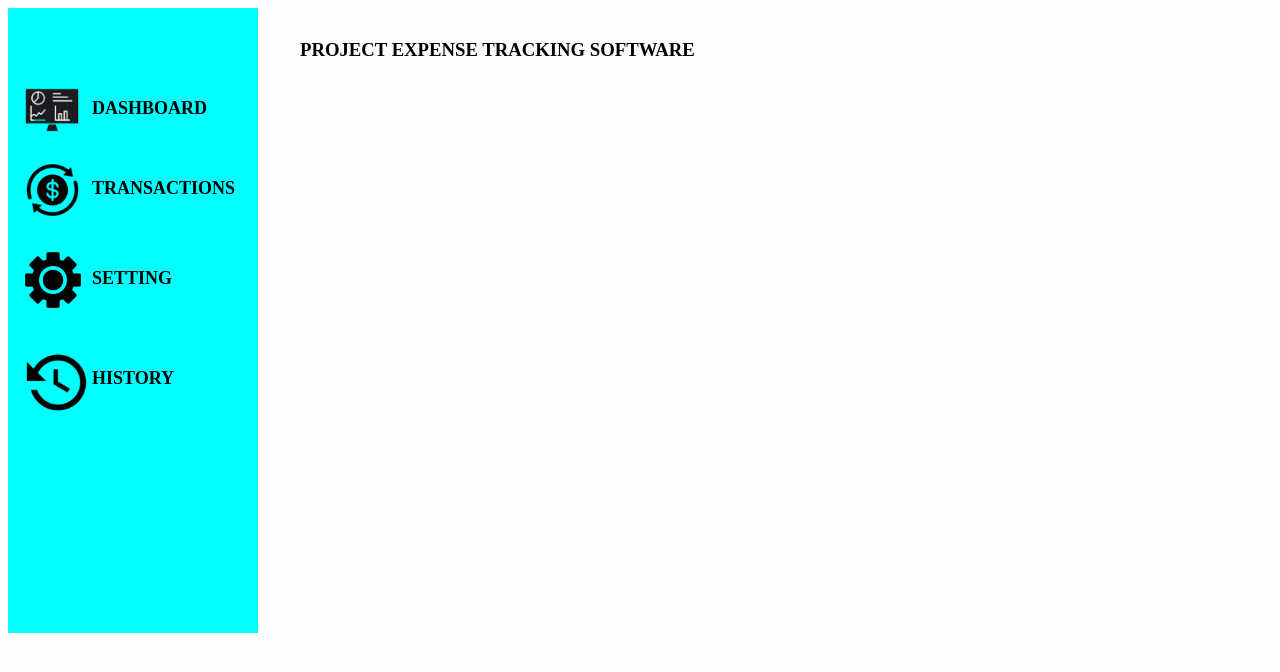
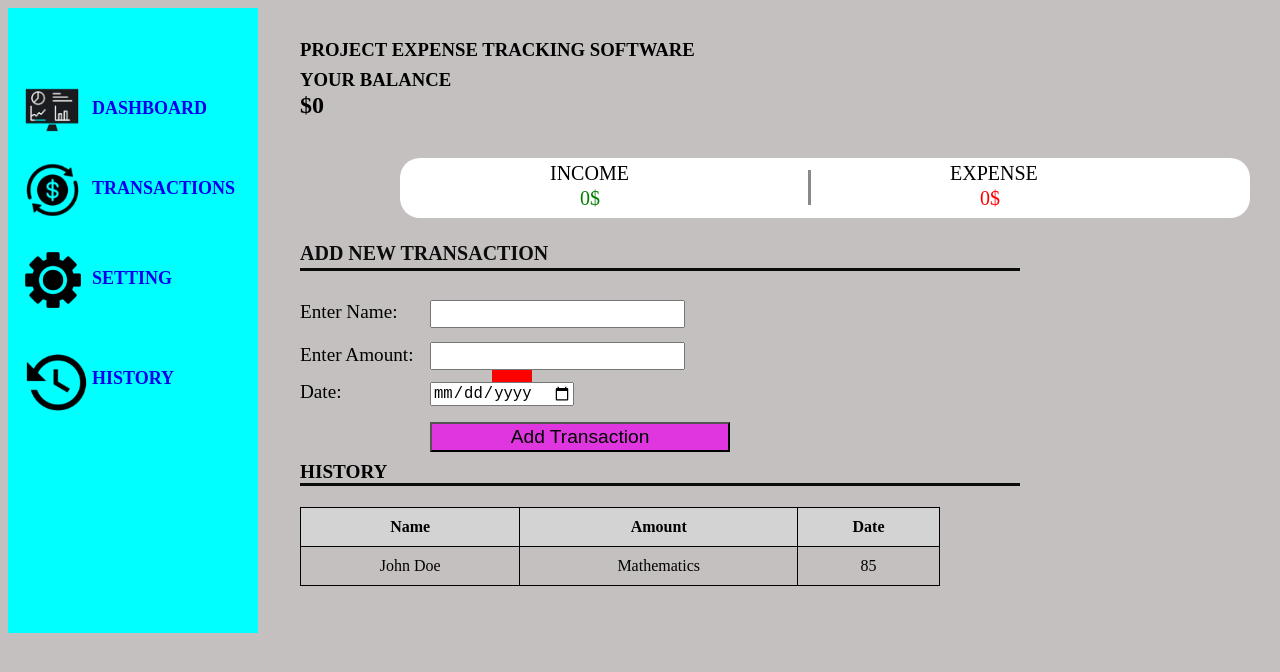
Before and after one commit to Brijithk/ExpenseTracker, a plain HTML site: page Expense Tracker/ExpenseTracker.html in a window 1280 px wide. Drawn offline with Linux system fonts and the light colour scheme.

Commit message:
Add files via upload

```diff
--- a/Expense Tracker/ExpenseTracker.html
+++ b/Expense Tracker/ExpenseTracker.html
@@ -57,22 +57,247 @@
 			left:92px;
 			font-size: large;
 		}
+		#box{
+			height: 20px;
+			width: 40px;
+			background: red;
+			position: absolute;
+			top: 350px;
+			left:492px;
+		}
+		#p10{
+			position: absolute;
+			top: 50px;
+			left:300px;
+		}
+		#p11{
+			position: absolute;
+			top: 72px;
+			left:300px;
+		}
+		#p12
+		{
+			height: 60px;
+			width:850px;
+			background-color: white;
+			position: absolute;
+			top: 142px;
+			left:400px;
+			border-radius: 20px;
+		}
+		#line
+		{
+			height: 35px;
+			width:3px;
+			background-color: rgb(24, 18, 18);
+			position:relative;
+			top: 162px;
+			left:800px;
+			z-index: 10;
+			opacity: .5;
+		}
+		#p13{
+			position: absolute;
+			top: 142px;
+			left:550px;
+			font-size: 20px;
+		}
+		#p14{
+			position: absolute;
+			top: 142px;
+			left:950px;
+			font-size: 20px;
+		}
+		#p15{
+			position: absolute;
+			top: 167px;
+			left:580px;
+			font-size: 20px;
+			color: green;
+		}
+		#p16{
+			position: absolute;
+			top: 167px;
+			left:980px;
+			font-size: 20px;
+			color: red;
+		}
+		#p17{
+			position: absolute;
+			top: 222px;
+			left:300px;
+			font-size: 20px;
+			color: rgb(12, 12, 12);
+		}
+	#line1{
+		position: absolute;
+			top: 252px;
+			left:300px;
+			height: 3px;
+			width: 720px;
+			background-color: rgb(10, 10, 10);
+	}
+	#p18{
+		position: absolute;
+			top: 282px;
+			left:300px;
+			font-size: larger;
+
+	}
+	#p19{
+		position: absolute;
+			top: 300px;
+			left:430px;
+			font-size: larger;
+
+	}
+	#p20{
+		position: absolute;
+			top: 325px;
+			left:300px;
+			font-size: larger;
+
+	}
+	#p21{
+		position: absolute;
+			top: 342px;
+			left:430px;
+			font-size: larger;
+
+	}
+	#p22{
+		position: absolute;
+			top: 362px;
+			left:300px;
+			font-size: larger;
+
+	}
+	#p23{
+		position: absolute;
+			top: 382px;
+			left:430px;
+			font-size: larger;
+
+	}
+	#p23{
+		position: absolute;
+			top: 382px;
+			left:430px;
+			font-size: larger;
+
+	}
+	#p24{
+		position: absolute;
+			top: 422px;
+			left:430px;
+			font-size: larger;
+			height: 30px;
+			width: 300px;
+			background: rgb(223, 54, 223);
+	}
+	#p25{
+		position: absolute;
+			top: 442px;
+			left:300px;
+			font-size: larger;
+
+	}
+	#line2{
+	position: absolute;
+			top: 467px;
+			left:300px;
+			height: 3px;
+			width: 720px;
+			background-color: rgb(10, 10, 10);
+	}
+	table {
+            width: 50%;
+            border-collapse: collapse;
+            margin: 20px auto;
+			position: absolute;
+			top: 487px;
+			left:300px;
+        }
+        th, td {
+            border: 1px solid black;
+            padding: 10px;
+            text-align: center;
+        }
+        th {
+            background-color: lightgray;
+        }
 	</style>
+
 </head>
-<body>
+<body style="background-color: rgb(197, 192, 192);">
 	<div style="height: 625px;width: 250px;background-color: aqua;">
 
 		<div>
-			<img id="p2" src="dashboard.png" height="100px">
-			<p id="p3"><b>DASHBOARD</b></p>
-			<img id="p4" src="Transaction.png" height="80px">
-			<p id="p5"><b>TRANSACTIONS</b></p>
-			<img id="p6" src="setting.png" height="70px">
-			<p id="p7"><b>SETTING</b></p>
-			<img id="p8" src="history.png" height="65px">
-			<p id="p9"><b>HISTORY</b></p>
+		<div style="background: red;">	<img id="p2" src="dashboard.png" height="100px">
+			<a href="#" onclick="alert('Button clicked')"><p id="p3"><b>DASHBOARD</b></p></div>
+			<img id="p4" src="Transaction.png" height="80px"></a>
+			<a href="#" onclick="Trans()"><p id="p5"><b>TRANSACTIONS</b></p>
+			<img id="p6" src="setting.png" height="70px"></a>
+			<a href="#" onclick="alert('Button clicked')"><p id="p7"><b>SETTING</b></p></a>
+			<a href="#" onclick="hist()"><img id="p8" src="history.png" height="65px">
+			<p id="p9"><b>HISTORY</b></p></a>
+			<p id="line"></p>
 		</div>
                </div>
+			   <div>
 			   <h3 id="p1">PROJECT EXPENSE TRACKING SOFTWARE</h3>
+			   </div>
+			   <div>
+				<h3 id="p10">YOUR BALANCE</h3>
+				<h2 id="p11">$0.00</h2>
+				<p id="box"><p id="p12"></p></p>
+				<p id="p13">INCOME</p>
+				<p id="p14">EXPENSE</p>
+				<p id="p15">0$</p>
+				<p id="p16">0$</p>
+				<p id="p17"><b>ADD NEW TRANSACTION</b></p>
+				<p id="line1"></p>
+				<p id="p18">Enter Name:</p>
+				<input id="p19" >
+				<p id="p20">Enter Amount:</p>
+				<input id="p21">
+				<p id="p22">Date:</p>
+				<input type="date" id="p23">
+				<button id="p24" onclick="addTransaction();return false;">Add Transaction</button>
+				<p id="p25"><b>HISTORY</b></p>
+				<p id="line2"></p>
+				<table>
+					<thead>
+						<tr>
+							<th>Name</th>
+							<th>Amount</th>
+							<th>Date</th>
+						</tr>
+					</thead>
+					<tbody>
+						<tr>
+							<td id="p26">John Doe</td>
+							<td id="p27">Mathematics</td>
+							<td id="p28">85</td>
+						</tr>
+						</tbody>
+						</table>
+			   </div>
+			   <script>
+				function Trans()
+				{
+					document.getElementById("box").style.display="none";
+				}
+				var Balance=0.00;
+
+				document.getElementById("p11").innerHTML=`$${Balance}`;
+				function addTransaction()
+				{
+					document.getElementById("p26").innerText=document.getElementById("p19").value;
+					document.getElementById("p27").innerText=document.getElementById("p21").value;
+					document.getElementById("p28").innerText=document.getElementById("p23").value;
+				}
+
+			</script>
 	</body>
 </html>
```
Also changed, not shown: Expense Tracker/WhatsApp Image 2024-11-23 at 10.12.25 PM.jpeg.
